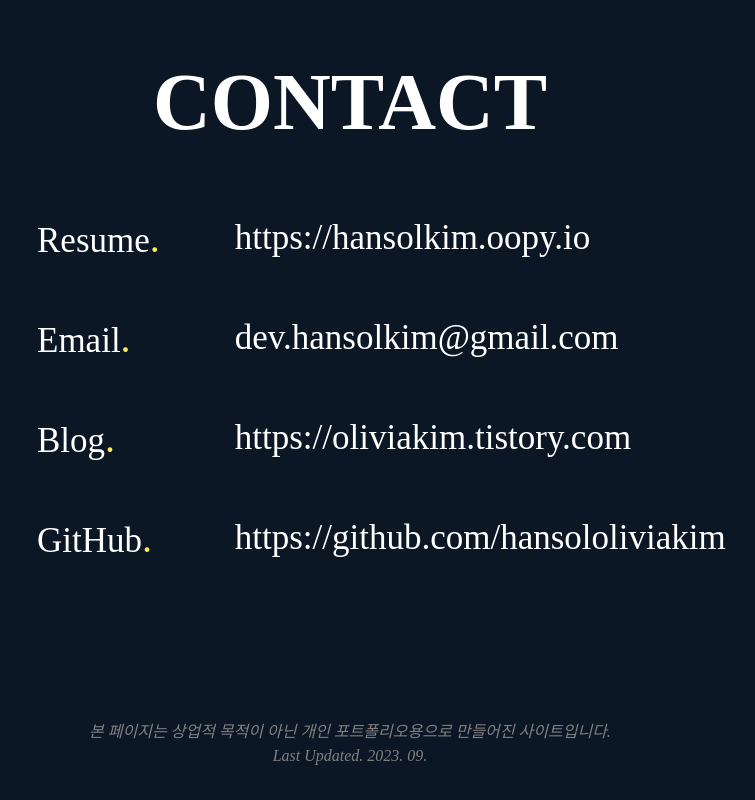
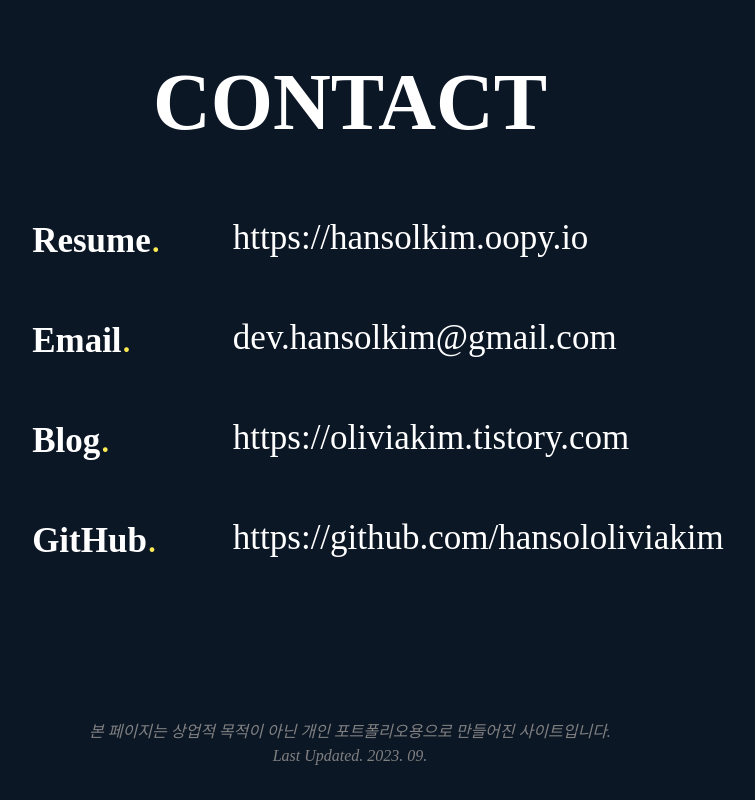
Before and after one commit to Olivia-Code-Storage/portfolio_2023, a React (Create React App) app: page / in a window 1280 px wide. Shown: the part 3975-4775 px from the top of the page, without its empty margins (350-1105 px from the left). Built offline with nearby package versions, Linux system fonts and the light colour scheme; a web font is replaced by a local one.

Commit message:
:bug: Set eslint exhaustive-deps rule off, Add tbody on table

```diff
--- a/src/components/Contact.tsx
+++ b/src/components/Contact.tsx
@@ -8,6 +8,7 @@
       <h1>{'CONTACT'}</h1>
       <ContactTable>
         {contact.map(({ name, link }) => (
+          <tbody key={name}>
             <tr>
               <td>
                 {name}
@@ -17,6 +18,7 @@
                 <LinkSpan>{link}</LinkSpan>
               </td>
             </tr>
+          </tbody>
         ))}
       </ContactTable>
       <div>
@@ -37,7 +39,7 @@
   h1 {
     margin-bottom: 40px;
     font-size: 80px;
-    font-weight: 800;
+    font-weight: 900;
   }
   div {
     position: absolute;
@@ -63,6 +65,7 @@
   }
   td:first-child {
     width: 30%;
+    font-weight: 600;
     span {
       font-size: 40px;
       color: ${({ theme }) => theme.xy};
```
Also changed, not shown: .eslintrc.js. Lines whose indentation alone changed are shown as unchanged.
